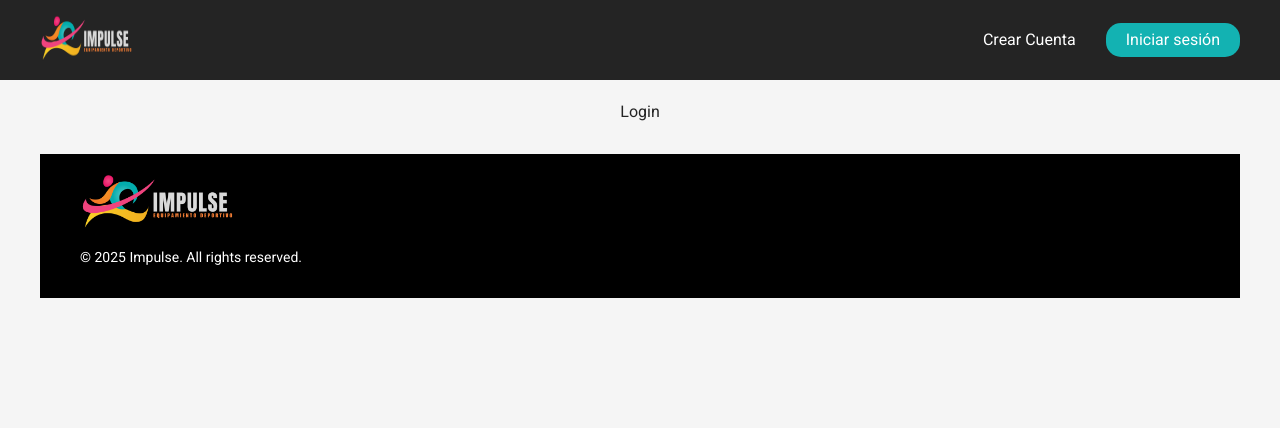
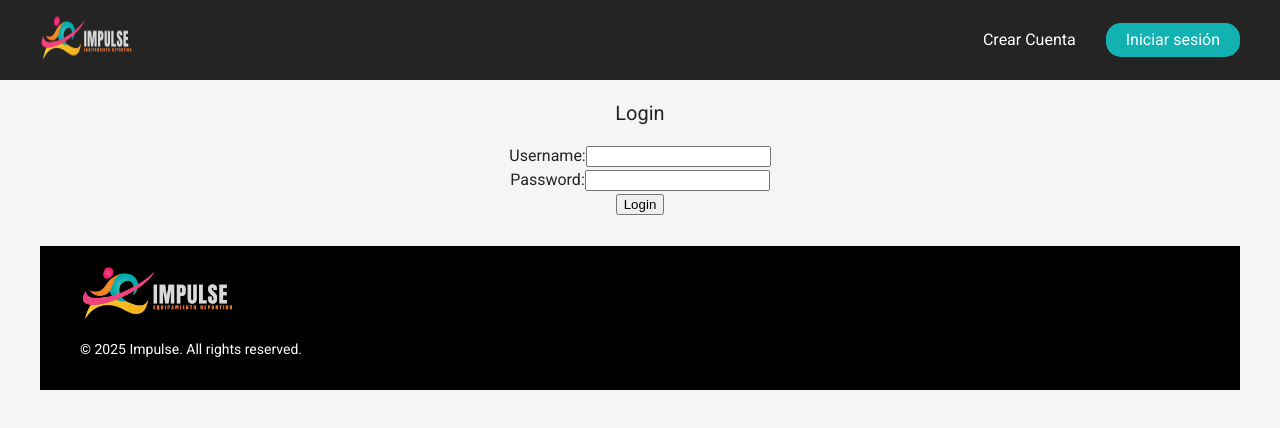
Before and after one commit to OmarBojorquez93/ProyectoIntegradorE5-C3, a React (Vite) app in the folder FrontEnd/: page /login in a window 1280 px wide. Shown: the top 428 px of the page. Built offline with nearby package versions, Linux system fonts and the light colour scheme.

Commit message:
agrego login descomentado

```diff
--- a/FrontEnd/src/Routes/Login.jsx
+++ b/FrontEnd/src/Routes/Login.jsx
@@ -1,75 +1,70 @@
+import { useState } from 'react';
 export const Login = () => {
-  return <div>Login</div>;
+  const [username, setUsername] = useState('');
+  const [password, setPassword] = useState('');
+  const [errors, setErrors] = useState({});
+
+  const validateForm = () => {
+    const newErrors = {};
+
+    // Validación del campo username
+    if (!username.trim()) {
+      newErrors.username = 'El nombre de usuario es requerido';
+    }
+
+    // Validación del campo password
+    if (!password.trim()) {
+      newErrors.password = 'La contraseña es requerida';
+    } else if (password.length < 6) {
+      newErrors.password = 'La contraseña debe tener al menos 6 caracteres';
+    }
+
+    setErrors(newErrors);
+    return Object.keys(newErrors).length === 0; // Retorna true si no hay errores
+  };
+
+  const handleSubmit = (e) => {
+    e.preventDefault();
+
+    if (validateForm()) {
+      // Aquí puedes agregar la lógica para manejar el login
+      console.log('Username:', username);
+      console.log('Password:', password);
+      // Limpiar el formulario después de enviar
+      setUsername('');
+      setPassword('');
+      setErrors({});
+    } else {
+      console.log('Formulario inválido');
+    }
+  };
+
+  return (
+    <div>
+      <h2>Login</h2>
+      <form onSubmit={handleSubmit}>
+        <div>
+          <label htmlFor="username">Username:</label>
+          <input
+            type="text"
+            id="username"
+            value={username}
+            onChange={(e) => setUsername(e.target.value)}
+          />
+          {errors.username && <p style={{ color: 'red' }}>{errors.username}</p>}
+        </div>
+        <div>
+          <label htmlFor="password">Password:</label>
+          <input
+            type="password"
+            id="password"
+            value={password}
+            onChange={(e) => setPassword(e.target.value)}
+          />
+          {errors.password && <p style={{ color: 'red' }}>{errors.password}</p>}
+        </div>
+        <button type="submit">Login</button>
+      </form>
+    </div>
+  );
 };
-
-
-// import { useState } from 'react';
-// export const Login = () => {
-//   const [username, setUsername] = useState('');
-//   const [password, setPassword] = useState('');
-//   const [errors, setErrors] = useState({});
-
-//   const validateForm = () => {
-//     const newErrors = {};
-
-//     // Validación del campo username
-//     if (!username.trim()) {
-//       newErrors.username = 'El nombre de usuario es requerido';
-//     }
-
-//     // Validación del campo password
-//     if (!password.trim()) {
-//       newErrors.password = 'La contraseña es requerida';
-//     } else if (password.length < 6) {
-//       newErrors.password = 'La contraseña debe tener al menos 6 caracteres';
-//     }
-
-//     setErrors(newErrors);
-//     return Object.keys(newErrors).length === 0; // Retorna true si no hay errores
-//   };
-
-//   const handleSubmit = (e) => {
-//     e.preventDefault();
-
-//     if (validateForm()) {
-//       // Aquí puedes agregar la lógica para manejar el login
-//       console.log('Username:', username);
-//       console.log('Password:', password);
-//       // Limpiar el formulario después de enviar
-//       setUsername('');
-//       setPassword('');
-//       setErrors({});
-//     } else {
-//       console.log('Formulario inválido');
-//     }
-//   };
-
-//   return (
-//     <div>
-//       <h2>Login</h2>
-//       <form onSubmit={handleSubmit}>
-//         <div>
-//           <label htmlFor="username">Username:</label>
-//           <input
-//             type="text"
-//             id="username"
-//             value={username}
-//             onChange={(e) => setUsername(e.target.value)}
-//           />
-//           {errors.username && <p style={{ color: 'red' }}>{errors.username}</p>}
-//         </div>
-//         <div>
-//           <label htmlFor="password">Password:</label>
-//           <input
-//             type="password"
-//             id="password"
-//             value={password}
-//             onChange={(e) => setPassword(e.target.value)}
-//           />
-//           {errors.password && <p style={{ color: 'red' }}>{errors.password}</p>}
-//         </div>
-//         <button type="submit">Login</button>
-//       </form>
-//     </div>
-//   );
-// };
```
